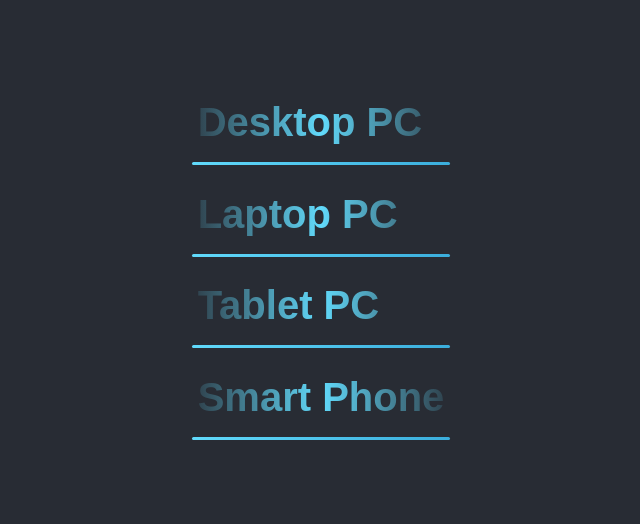
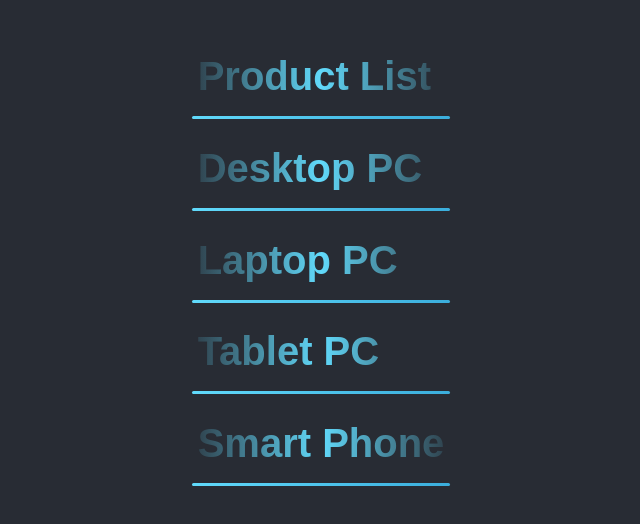
Before and after one commit to kip2/EC-site-Product-List-RecursionCS, a React app in the folder app/: page / in a window 1280 px wide. Shown: the part 148-672 px from the top of the page, without its empty margins (319-959 px from the left). Built offline with nearby package versions, Linux system fonts and the light colour scheme.

Commit message:
add: タイトル文字追加

```diff
--- a/app/src/components/App.js
+++ b/app/src/components/App.js
@@ -7,12 +7,13 @@ export default function App() {
 	const [data] = useState(productList);
 
 	return (
-		<div>
+		<>
+			<h1>Product List</h1>
 			{
 				data.map(products => {
 					return <Category category={products.category} />;
 				})
 			}
-		</div>
+		</>
 	);
 }
```
Also changed, not shown: app/dist/assets/bundle.js.
